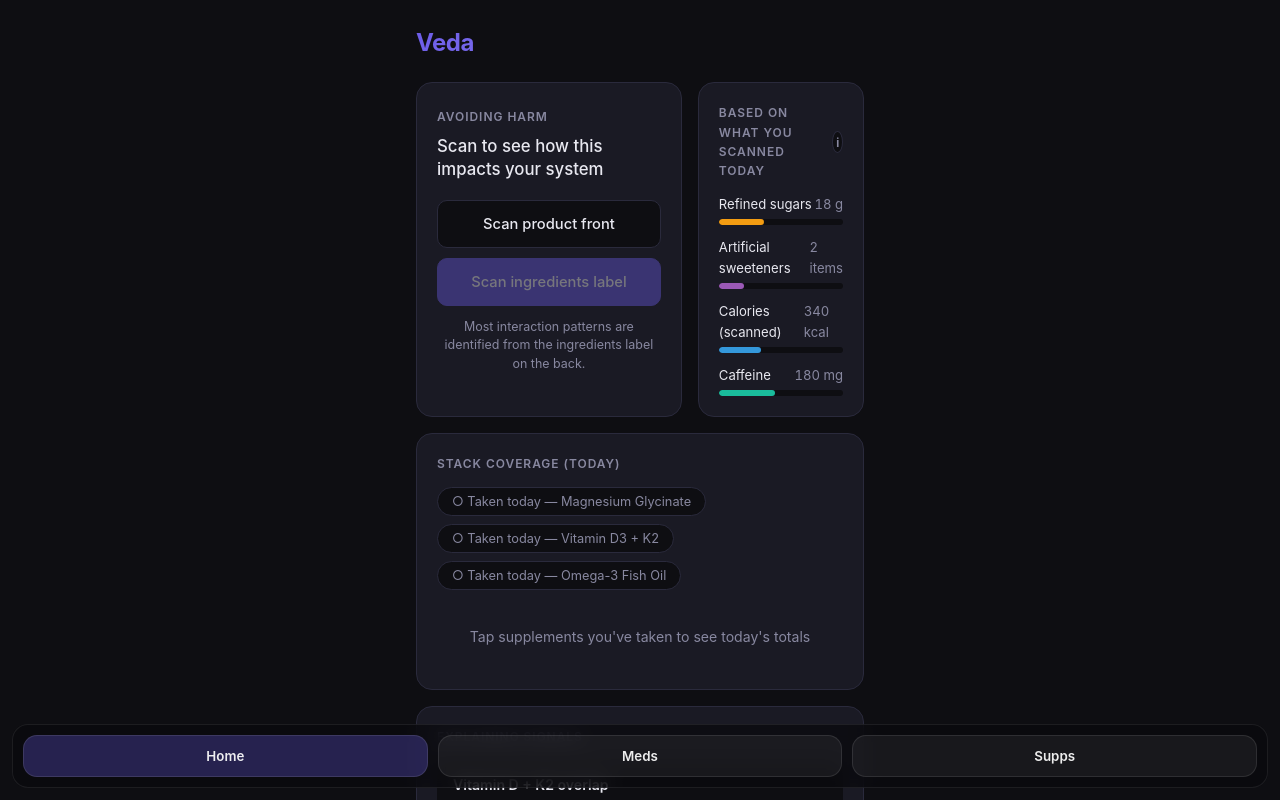
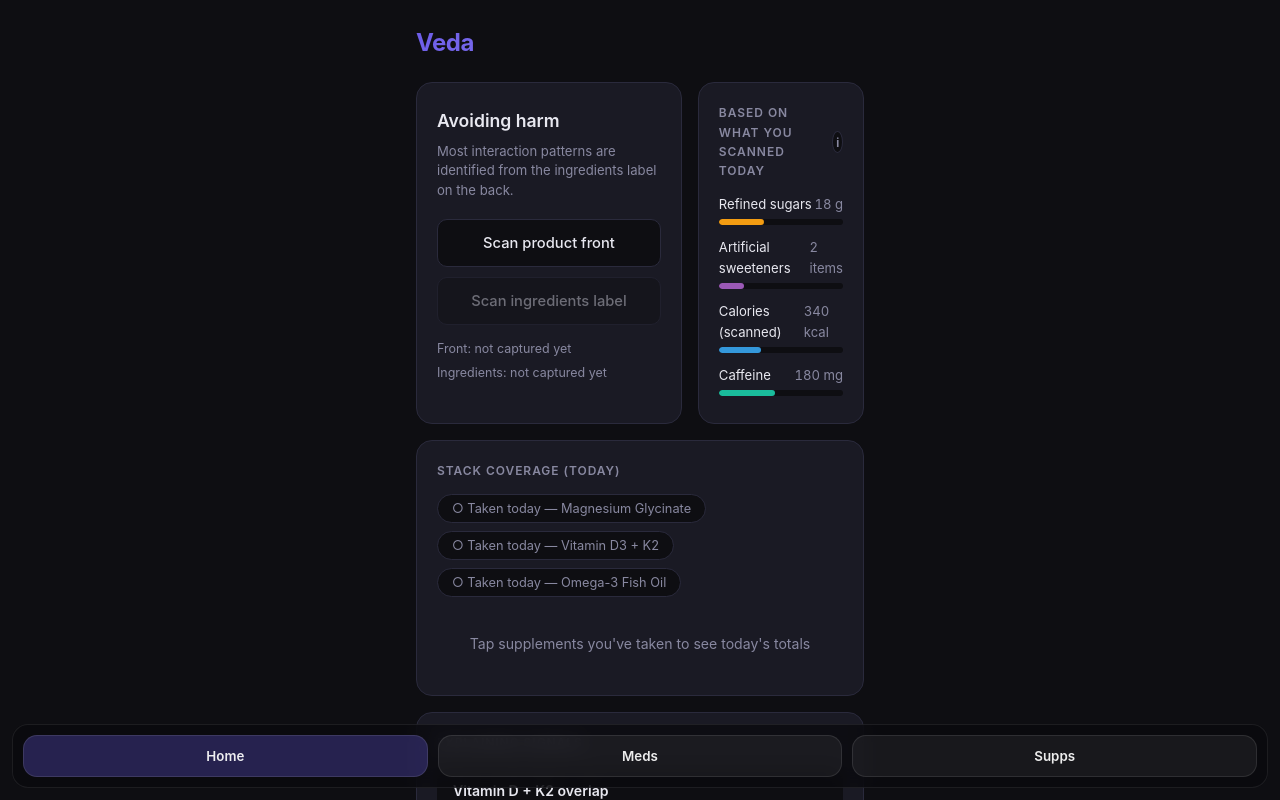
Before and after one commit to sergedarnault77-collab/Veda2, a React (Vite) app: page / in a window 1280 px wide. Shown: the top 800 px of the page. Built offline with nearby package versions, Linux system fonts and the light colour scheme; the HTML template or start-up script is replaced by a standard one.

Commit message:
Enable real camera capture for front and ingredients scan

```diff
--- a/src/home/HomePage.tsx
+++ b/src/home/HomePage.tsx
@@ -1,4 +1,4 @@
-import { ScanSection } from "./ScanSection";
+import ScanSection from "./ScanSection";
 import { DailyReferenceBars } from "./DailyReferenceBars";
 import { StackCoverage } from "./StackCoverage";
 import { ExplainingSignals } from "./ExplainingSignals";
--- a/src/home/ScanSection.css
+++ b/src/home/ScanSection.css
@@ -7,73 +7,90 @@
   padding: 24px 20px;
 }
 
-.scan-section__title {
-  font-size: 0.75rem;
-  font-weight: 600;
-  text-transform: uppercase;
-  letter-spacing: 0.08em;
-  color: var(--veda-text-muted);
-  margin-bottom: 8px;
+/* Header */
+.scan-section__header {
+  margin-bottom: 18px;
 }
 
-.scan-section__headline {
-  font-size: 1.05rem;
-  font-weight: 500;
-  color: var(--veda-text);
-  margin-bottom: 18px;
-  line-height: 1.4;
+.scan-section__header h2 {
+  font-size: 1.1rem;
+  font-weight: 600;
+  margin-bottom: 6px;
 }
 
-/* Two-button scan actions */
-.scanActions {
+.scan-section__sub {
+  font-size: 0.82rem;
+  color: var(--veda-text-muted);
+  line-height: 1.5;
+}
+
+/* Action buttons */
+.scan-section__actions {
   display: flex;
   flex-direction: column;
   gap: 10px;
+  margin-bottom: 14px;
 }
 
-.scanBtn {
+.scan-section__btn {
   display: flex;
   align-items: center;
   justify-content: center;
   width: 100%;
   padding: 14px 20px;
+  font-family: inherit;
   font-size: 0.92rem;
   font-weight: 500;
   color: var(--veda-text);
   background: var(--veda-bg);
   border: 1px solid var(--veda-border);
   border-radius: var(--radius-md);
+  cursor: pointer;
   transition: background 0.15s, border-color 0.15s, box-shadow 0.15s;
-  text-align: center;
 }
 
-.scanBtn:hover:not(:disabled) {
+.scan-section__btn:hover:not(:disabled) {
   border-color: var(--veda-accent);
   background: var(--veda-surface-hover);
 }
 
-.scanBtn.primary {
+.scan-section__btn.is-primary {
   color: #fff;
   background: var(--veda-accent);
   border-color: var(--veda-accent);
 }
 
-.scanBtn.primary:hover:not(:disabled) {
+.scan-section__btn.is-primary:hover:not(:disabled) {
   background: #5a4bd4;
   box-shadow: 0 0 20px var(--veda-accent-glow);
 }
 
-.scanBtn:disabled {
+.scan-section__btn.is-disabled,
+.scan-section__btn:disabled {
   opacity: 0.4;
   cursor: not-allowed;
 }
 
-.scanHint {
+/* Capture status */
+.scan-section__status {
+  display: flex;
+  flex-direction: column;
+  gap: 4px;
   font-size: 0.78rem;
   color: var(--veda-text-muted);
-  line-height: 1.5;
-  text-align: center;
-  margin-top: 2px;
+  margin-bottom: 12px;
+}
+
+/* Image previews */
+.scan-section__previews {
+  display: flex;
+  gap: 10px;
+  margin-bottom: 4px;
+}
+
+.scan-section__previews img {
+  object-fit: cover;
+  border: 1px solid var(--veda-border);
 }
 
 /* Detected entities */
--- a/src/home/ScanSection.tsx
+++ b/src/home/ScanSection.tsx
@@ -1,5 +1,5 @@
-import { useState } from "react";
-import type { ScanStage, Signal, AnalyzeResponse } from "./stubs";
+import { useRef, useState } from "react";
+import type { Signal, AnalyzeResponse } from "./stubs";
 import { STUB_ANALYZE_RESPONSE } from "./stubs";
 import "./ScanSection.css";
 
@@ -28,56 +28,120 @@ const SEVERITY_CLASS: Record<Signal["severity"], string> = {
   info: "badge--clear",
 };
 
-export function ScanSection() {
-  const [stage, setStage] = useState<ScanStage>("idle");
+export default function ScanSection() {
+  // ── Camera capture state ──
+  const [frontImageUrl, setFrontImageUrl] = useState<string | null>(null);
+  const [ingredientsImageUrl, setIngredientsImageUrl] = useState<string | null>(null);
+
+  const frontInputRef = useRef<HTMLInputElement | null>(null);
+  const ingredientsInputRef = useRef<HTMLInputElement | null>(null);
+
+  // ── Text-based analyze state (kept separate until OCR is wired) ──
   const [signals, setSignals] = useState<Signal[]>([]);
   const [entities, setEntities] = useState<string[]>([]);
   const [analysing, setAnalysing] = useState(false);
 
-  async function handleIngredients() {
-    setStage("ingredients");
+  function onPickFrontFile(e: React.ChangeEvent<HTMLInputElement>) {
+    const file = e.target.files?.[0];
+    if (!file) return;
+    const url = URL.createObjectURL(file);
+    setFrontImageUrl(url);
+    e.target.value = "";
+  }
+
+  function onPickIngredientsFile(e: React.ChangeEvent<HTMLInputElement>) {
+    const file = e.target.files?.[0];
+    if (!file) return;
+    const url = URL.createObjectURL(file);
+    setIngredientsImageUrl(url);
+    e.target.value = "";
+    // TODO: Once OCR is wired, extract text from image and call analyzeLabel().
+  }
+
+  /** Temporary: text-based analyze (until OCR replaces it). */
+  async function handleManualAnalyze() {
     setAnalysing(true);
-    // TODO: Replace placeholder text with real OCR / camera output.
     const data = await analyzeLabel("magnesium glycinate 400mg, vitamin d 5000iu");
     setSignals(data.signals);
     setEntities(data.normalized.detectedEntities);
     setAnalysing(false);
   }
 
+  const canScanIngredients = !!frontImageUrl;
+
   return (
     <section className="scan-section" aria-label="Scan for interactions">
-      <h2 className="scan-section__title">Avoiding Harm</h2>
+      {/* Hidden camera inputs */}
+      <input
+        ref={frontInputRef}
+        type="file"
+        accept="image/*"
+        capture="environment"
+        style={{ display: "none" }}
+        onChange={onPickFrontFile}
+      />
+      <input
+        ref={ingredientsInputRef}
+        type="file"
+        accept="image/*"
+        capture="environment"
+        style={{ display: "none" }}
+        onChange={onPickIngredientsFile}
+      />
 
-      <p className="scan-section__headline">
-        Scan to see how this impacts your system
-      </p>
+      <div className="scan-section__header">
+        <h2>Avoiding harm</h2>
+        <p className="scan-section__sub">
+          Most interaction patterns are identified from the ingredients label on
+          the back.
+        </p>
+      </div>
 
-      <div className="scanActions">
+      <div className="scan-section__actions">
         <button
-          className="scanBtn"
-          onClick={() => {
-            setSignals([]);
-            setEntities([]);
-            setStage("front");
-          }}
+          className="scan-section__btn"
+          onClick={() => frontInputRef.current?.click()}
         >
           Scan product front
         </button>
 
         <button
-          className="scanBtn primary"
-          disabled={stage === "idle" || analysing}
-          onClick={handleIngredients}
-          title={stage === "idle" ? "Scan the front first" : undefined}
+          className={`scan-section__btn ${canScanIngredients ? "is-primary" : "is-disabled"}`}
+          disabled={!canScanIngredients}
+          onClick={() => ingredientsInputRef.current?.click()}
+          title={!canScanIngredients ? "Scan the front first" : ""}
         >
-          {analysing ? "Reading ingredients…" : "Scan ingredients label"}
+          Scan ingredients label
         </button>
+      </div>
 
-        <p className="scanHint">
-          Most interaction patterns are identified from the ingredients label on
-          the back.
-        </p>
+      <div className="scan-section__status">
+        <div>{frontImageUrl ? "Front captured ✅" : "Front: not captured yet"}</div>
+        <div>{ingredientsImageUrl ? "Ingredients captured ✅" : "Ingredients: not captured yet"}</div>
       </div>
+
+      {/* Tiny previews so you can verify on phone */}
+      <div className="scan-section__previews">
+        {frontImageUrl && (
+          <img src={frontImageUrl} alt="Front preview" style={{ width: 120, borderRadius: 12 }} />
+        )}
+        {ingredientsImageUrl && (
+          <img src={ingredientsImageUrl} alt="Ingredients preview" style={{ width: 120, borderRadius: 12 }} />
+        )}
+      </div>
+
+      {/* IMPORTANT: do not run /api/analyze yet from photos (needs OCR).
+          Temporary manual trigger for the text-based flow. */}
+      {ingredientsImageUrl && signals.length === 0 && (
+        <button
+          className="scan-section__btn is-primary"
+          style={{ marginTop: 12, width: "100%" }}
+          onClick={handleManualAnalyze}
+          disabled={analysing}
+        >
+          {analysing ? "Analysing…" : "Run analysis (stub)"}
+        </button>
+      )}
 
       {/* Detected entities */}
       {entities.length > 0 && (
```
